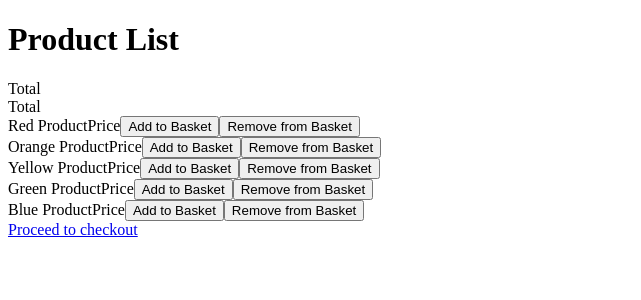
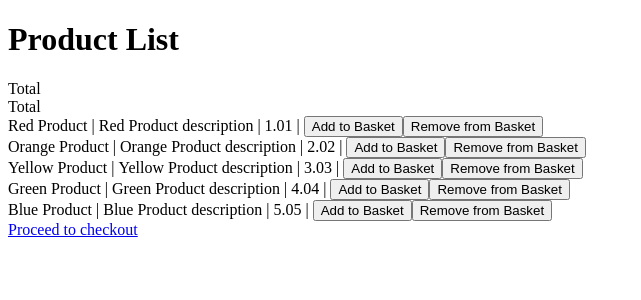
Before and after one commit to mrrustemka/shopping-simulator, a React (Create React App) app: page / in a window 1280 px wide. Shown: the top 300 px of the page, without its empty margins (0-641 px from the left). Built offline with nearby package versions, Linux system fonts and the light colour scheme.

Commit message:
creating-removing-function

```diff
--- a/src/components/Basket.jsx
+++ b/src/components/Basket.jsx
@@ -7,7 +7,6 @@ import BasketProduct from "./BasketProduct";
 import defaultBasket from "../data/basket_sample.json";
 
 function Basket() {
-  console.log(defaultBasket.basket);
   return (
     <div>
       <h1>Basket</h1>
--- a/src/components/Product.jsx
+++ b/src/components/Product.jsx
@@ -1,12 +1,23 @@
 import React from "react";
+import { useDispatch, useSelector } from "react-redux";
 
-function Product({ name }) {
+function Product({ name, description, price, basketLimit }) {
+  const dispatch = useDispatch();
+  const product = useSelector((state) => state.product);
+
+  const addProduct = (product) => {
+    dispatch({ type: "ADD-TO-BASKET", payload: product });
+  };
+  function removeProduct(product) {
+    dispatch({ type: "REMOVE-FROM-BASKET", payload: product });
+  }
   return (
     <div className="product">
-      <p>{name}</p>
-      <p>Price</p>
-      <button>Add to Basket</button>
-      <button>Remove from Basket</button>
+      <p>{name} | </p>
+      <p>{description} | </p>
+      <p>{price} | </p>
+      <button onClick={() => addProduct()}>Add to Basket</button>
+      <button onClick={() => removeProduct()}>Remove from Basket</button>
     </div>
   );
 }
--- a/src/components/ProductList.jsx
+++ b/src/components/ProductList.jsx
@@ -11,7 +11,13 @@ function ProductList() {
       <Total />
       <Total />
       {products.map((product) => (
-        <Product name={product.name} />
+        <Product
+          name={product.name}
+          description={product.description}
+          key={product.sku}
+          price={product.price}
+          basketLimit={product.basketLimit}
+        />
       ))}
       <Link to="/basket">Proceed to checkout</Link>
     </div>
--- a/src/index.js
+++ b/src/index.js
@@ -1,11 +1,42 @@
 import React from "react";
 import ReactDOM from "react-dom/client";
+import App from "./App";
+import { legacy_createStore as createStore } from "redux";
+import { Provider } from "react-redux";
+import defaultBasket from "./data/basket_sample.json";
 import "./index.css";
-import App from "./App";
+
+const defaultState = defaultBasket;
+
+const reducer = (state = defaultState, action) => {
+  switch (action.type) {
+    case "ADD-TO-BASKET":
+      return {
+        ...state,
+        basket: state.basket.push([
+          {
+            sku: 100,
+            quantity: 500,
+          },
+        ]),
+      };
+    case "REMOVE-FROM-BASKET":
+      return {
+        ...state,
+        basket: state.basket.splice(
+          state.basket.indexOf((el) => el.sku === 3),
+          1
+        ),
+      };
+    default:
+      return state;
+  }
+};
+const store = createStore(reducer);
 
 const root = ReactDOM.createRoot(document.getElementById("root"));
 root.render(
-  <>
+  <Provider store={store}>
     <App />
-  </>
+  </Provider>
 );
```
